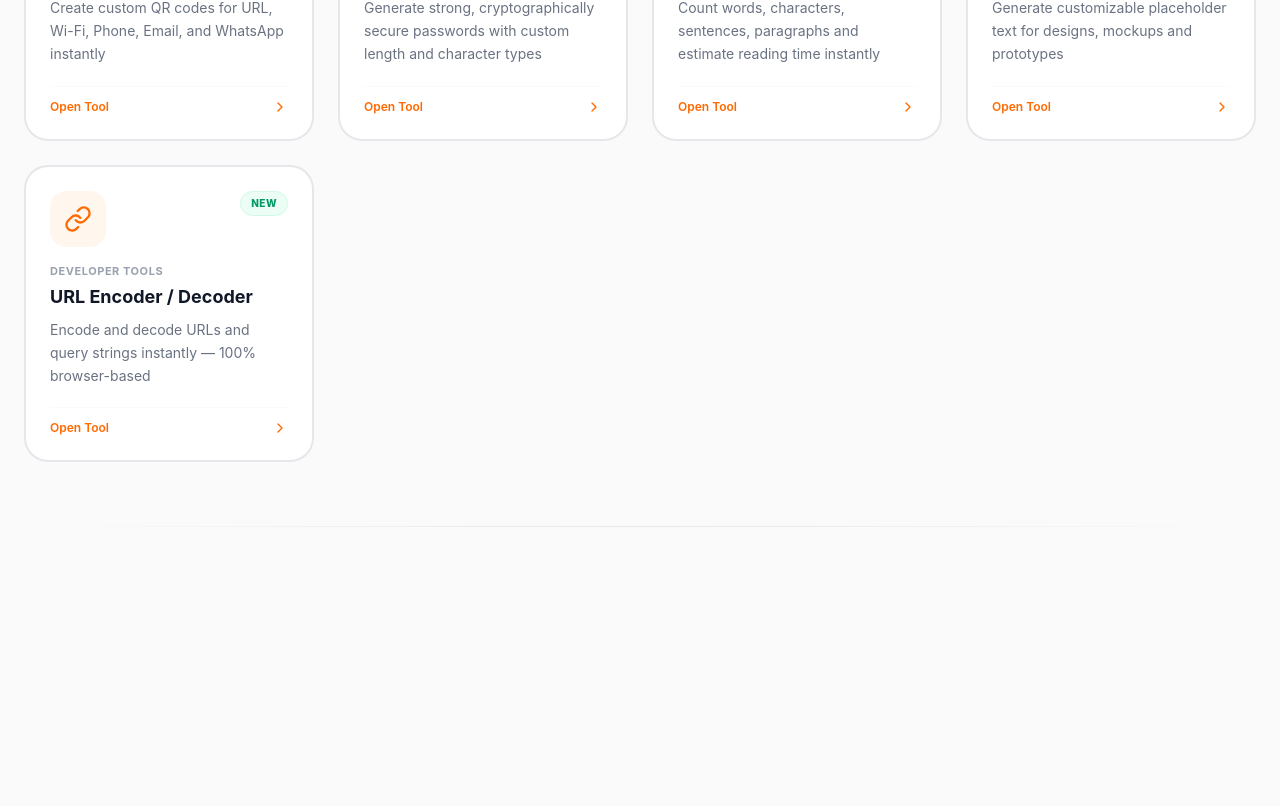
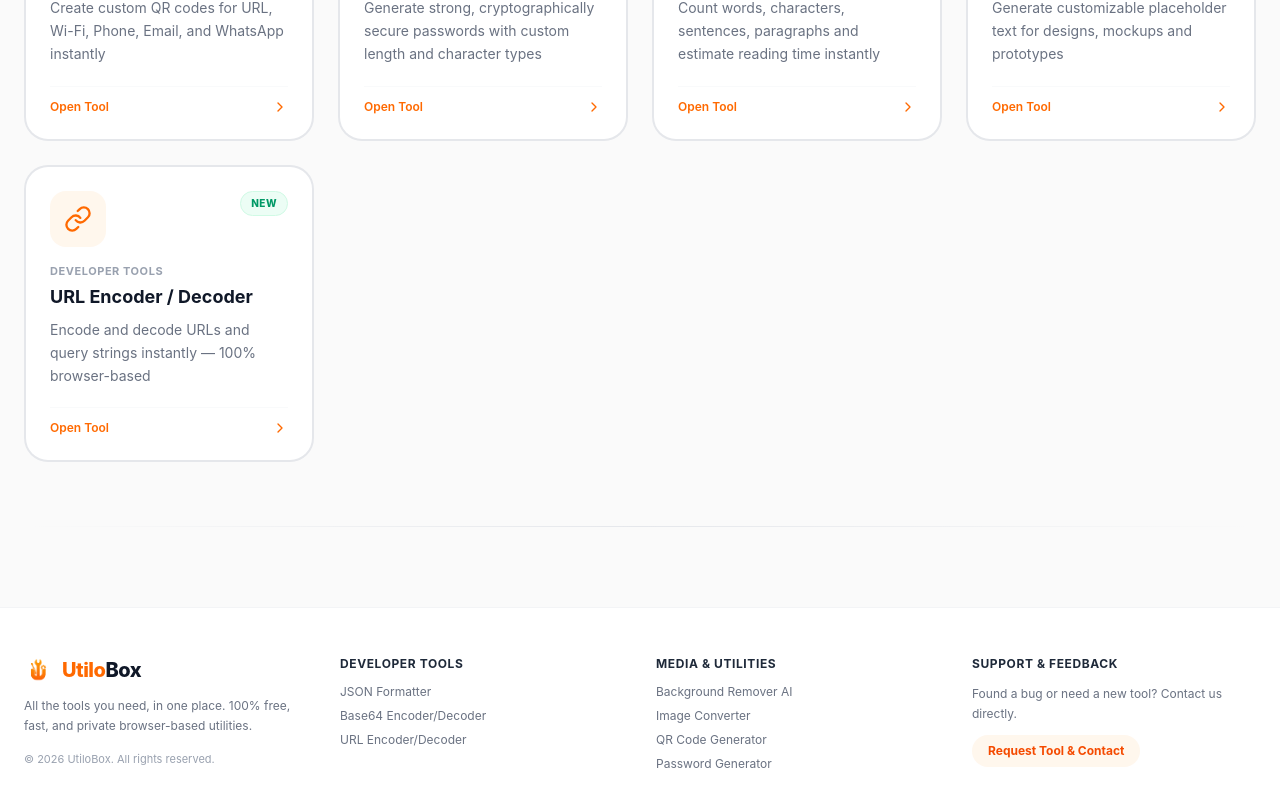
Before and after one commit to Komouy/utilo, a React (Vite) app: page / in a window 1280 px wide. Shown: the part 1177-1983 px from the top of the page. Before the commit the page ends 1864 px from the top, so only its background shows below. Built offline with nearby package versions, Linux system fonts and the light colour scheme.

Commit message:
fix(audit): add Footer component & fix dimension scaling check in BackgroundRemover

```diff
--- a/src/App.jsx
+++ b/src/App.jsx
@@ -480,6 +480,65 @@ export default function App() {
           </>
         )}
       </main>
+
+      <Footer onSelectTool={(id) => setActiveTool(id)} onRequestTool={() => setActiveTool('request-tool')} />
     </div>
   );
 }
+
+function Footer({ onSelectTool, onRequestTool }) {
+  return (
+    <footer className="bg-white border-t border-gray-100 pt-12 pb-8 mt-12">
+      <div className="max-w-7xl mx-auto px-6">
+        <div className="grid grid-cols-1 md:grid-cols-4 gap-8 mb-10">
+          <div className="md:col-span-1">
+            <div className="flex items-center gap-2.5 mb-3">
+              <img src={alatinLogo} alt="UtiloBox Logo" className="h-7 w-auto object-contain" />
+              <span className="text-xl font-extrabold text-orange-500 tracking-tight">
+                Utilo<span className="text-gray-900">Box</span>
+              </span>
+            </div>
+            <p className="text-xs text-gray-500 leading-relaxed mb-4">
+              All the tools you need, in one place. 100% free, fast, and private browser-based utilities.
+            </p>
+            <p className="text-[11px] text-gray-400">
+              © {new Date().getFullYear()} UtiloBox. All rights reserved.
+            </p>
+          </div>
+
+          <div>
+            <h4 className="text-xs font-bold text-gray-800 uppercase tracking-wider mb-3">Developer Tools</h4>
+            <ul className="space-y-2 text-xs text-gray-500">
+              <li><button onClick={() => onSelectTool('json-formatter')} className="hover:text-orange-500 transition-colors">JSON Formatter</button></li>
+              <li><button onClick={() => onSelectTool('base64')} className="hover:text-orange-500 transition-colors">Base64 Encoder/Decoder</button></li>
+              <li><button onClick={() => onSelectTool('url-encoder')} className="hover:text-orange-500 transition-colors">URL Encoder/Decoder</button></li>
+            </ul>
+          </div>
+
+          <div>
+            <h4 className="text-xs font-bold text-gray-800 uppercase tracking-wider mb-3">Media & Utilities</h4>
+            <ul className="space-y-2 text-xs text-gray-500">
+              <li><button onClick={() => onSelectTool('bg-remover')} className="hover:text-orange-500 transition-colors">Background Remover AI</button></li>
+              <li><button onClick={() => onSelectTool('image-converter')} className="hover:text-orange-500 transition-colors">Image Converter</button></li>
+              <li><button onClick={() => onSelectTool('qr-code')} className="hover:text-orange-500 transition-colors">QR Code Generator</button></li>
+              <li><button onClick={() => onSelectTool('password-generator')} className="hover:text-orange-500 transition-colors">Password Generator</button></li>
+            </ul>
+          </div>
+
+          <div>
+            <h4 className="text-xs font-bold text-gray-800 uppercase tracking-wider mb-3">Support & Feedback</h4>
+            <p className="text-xs text-gray-500 leading-relaxed mb-3">
+              Found a bug or need a new tool? Contact us directly.
+            </p>
+            <button
+              onClick={onRequestTool}
+              className="inline-flex items-center gap-1.5 px-4 py-2 rounded-full bg-orange-50 text-orange-600 font-bold text-xs hover:bg-orange-100 transition-all"
+            >
+              Request Tool & Contact
+            </button>
+          </div>
+        </div>
+      </div>
+    </footer>
+  );
+}
--- a/src/components/BackgroundRemoverTool.jsx
+++ b/src/components/BackgroundRemoverTool.jsx
@@ -43,7 +43,7 @@ async function prepareImage(fileOrBlob, maxDim) {
       ctx.drawImage(img, 0, 0, width, height);
 
       canvas.toBlob(
-        (blob) => resolve({ blob: blob || fileOrBlob, info: { ...orig, scaledWidth: width, scaledHeight: height, isScaled: width !== orig.width } }),
+        (blob) => resolve({ blob: blob || fileOrBlob, info: { ...orig, scaledWidth: width, scaledHeight: height, isScaled: width !== orig.width || height !== orig.height } }),
         'image/jpeg', 0.92
       );
     };
```
